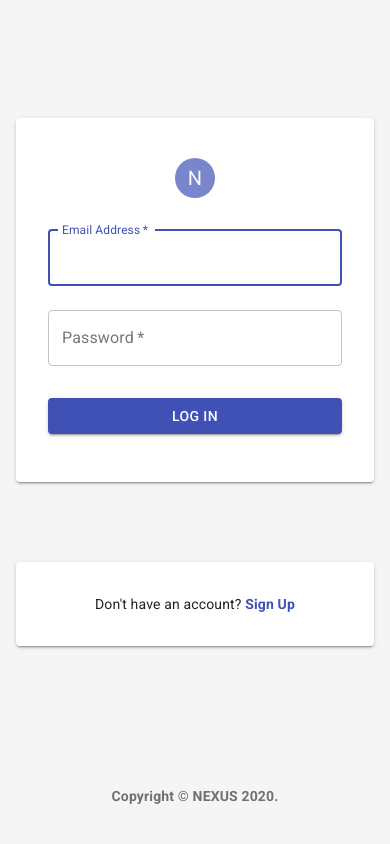
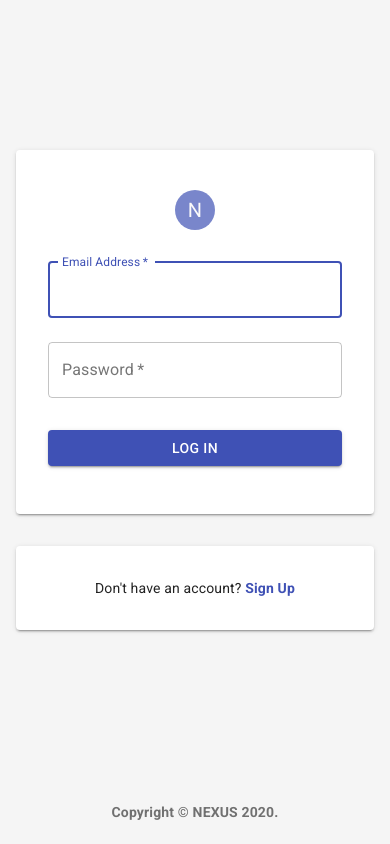
Before and after one commit to uw-nexus/nexus-fe, a Next.js app: page /login in a window 390 px wide. Built offline with nearby package versions, Linux system fonts and the light colour scheme.

Commit message:
fix login page responsive style issues

```diff
--- a/pages/_document.tsx
+++ b/pages/_document.tsx
@@ -37,8 +37,9 @@ export default class MyDocument extends Document {
                 font-size: 1rem;
                 margin: 0;
                 background-color: rgb(245, 245, 245);
+                position: fixed;
               }
-              #__next, main {
+              #__next {
                 height: 100%;
               }
             `}
--- a/pages/login.tsx
+++ b/pages/login.tsx
@@ -1,42 +1,30 @@
 import React, { useState } from 'react';
-import Avatar from '@material-ui/core/Avatar';
-import Button from '@material-ui/core/Button';
-import TextField from '@material-ui/core/TextField';
-import Link from '@material-ui/core/Link';
-import Typography from '@material-ui/core/Typography';
+import { Avatar, Button, TextField, Link, Typography, Container, Paper } from '@material-ui/core';
 import { makeStyles } from '@material-ui/core/styles';
-import Container from '@material-ui/core/Container';
-import Paper from '@material-ui/core/Paper';
+import { Alert } from '@material-ui/lab';
 import fetch from 'isomorphic-unfetch';
-import { Alert } from '@material-ui/lab';
 
 function Copyright() {
   return (
     <div
       style={{
-        position: 'fixed',
-        bottom: 0,
-        left: 0,
-        height: '6rem',
+        minHeight: '4rem',
         width: '100%',
         display: 'flex',
         alignItems: 'center',
-        justifyContent: 'center',
-        fontWeight: 'bold'
+        justifyContent: 'center'
       }}
     >
       <Typography
         variant='body2'
         color='textSecondary'
-        align='center'
         style={{ fontWeight: 'bold' }}
       >
         {'Copyright © '}
         <Link color='inherit' href='https://www.facebook.com/uw.nexus'>
           NEXUS
-        </Link>{' '}
-        {new Date().getFullYear()}
-        {'.'}
+        </Link>
+        {' '}{new Date().getFullYear()}{'.'}
       </Typography>
     </div>
   );
@@ -46,7 +34,9 @@ const useStyles = makeStyles(theme => ({
   outer: {
     display: 'flex',
     flexDirection: 'column',
-    justifyContent: 'center'
+    justifyContent: 'center',
+    minHeight: 'calc(100% - 6rem)',
+    marginTop: '2rem'
   },
 
   paper: {
@@ -54,7 +44,7 @@ const useStyles = makeStyles(theme => ({
     flexDirection: 'column',
     justifyContent: 'center',
     alignItems: 'center',
-    marginBottom: '5rem',
+    marginBottom: '2rem',
     padding: '2rem'
   },
 
@@ -105,8 +95,8 @@ export default () => {
   }
 
   return (
-    <Container component='main' maxWidth='xs' className={classes.outer}>
-      <div>
+    <React.Fragment>
+      <Container component='main' maxWidth='xs' className={classes.outer}>
         <Paper elevation={2} className={classes.paper}>
           <Avatar className={classes.avatar}>
             <p>N</p>
@@ -149,8 +139,8 @@ export default () => {
             </Link>
           </Typography>
         </Paper>
-      </div>
+      </Container>
       <Copyright />
-    </Container>
+    </React.Fragment>
   );
 }
```
